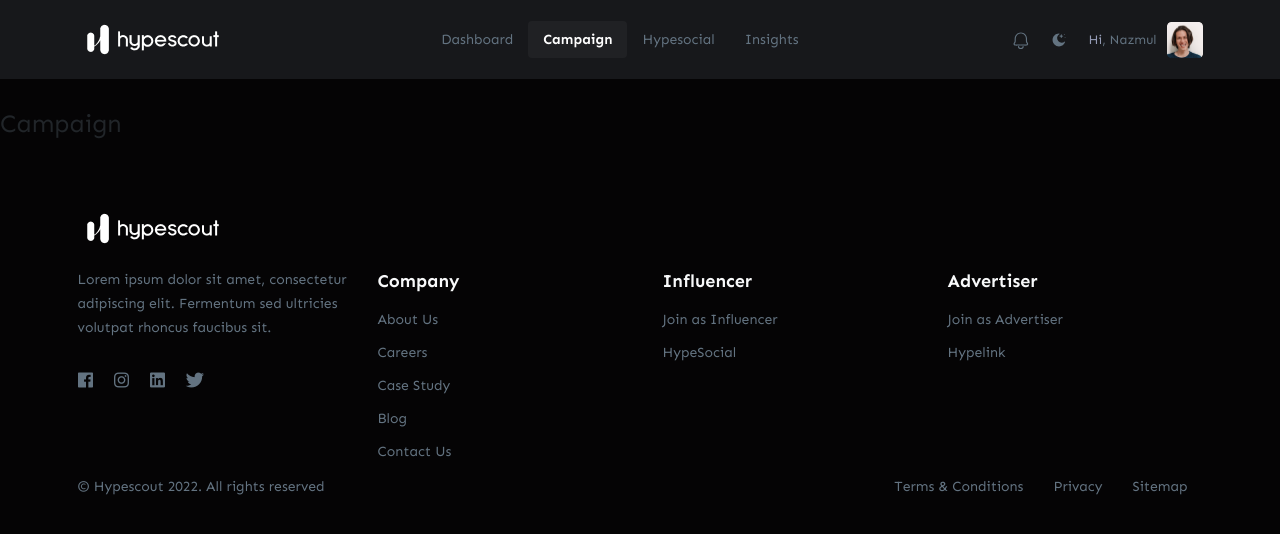
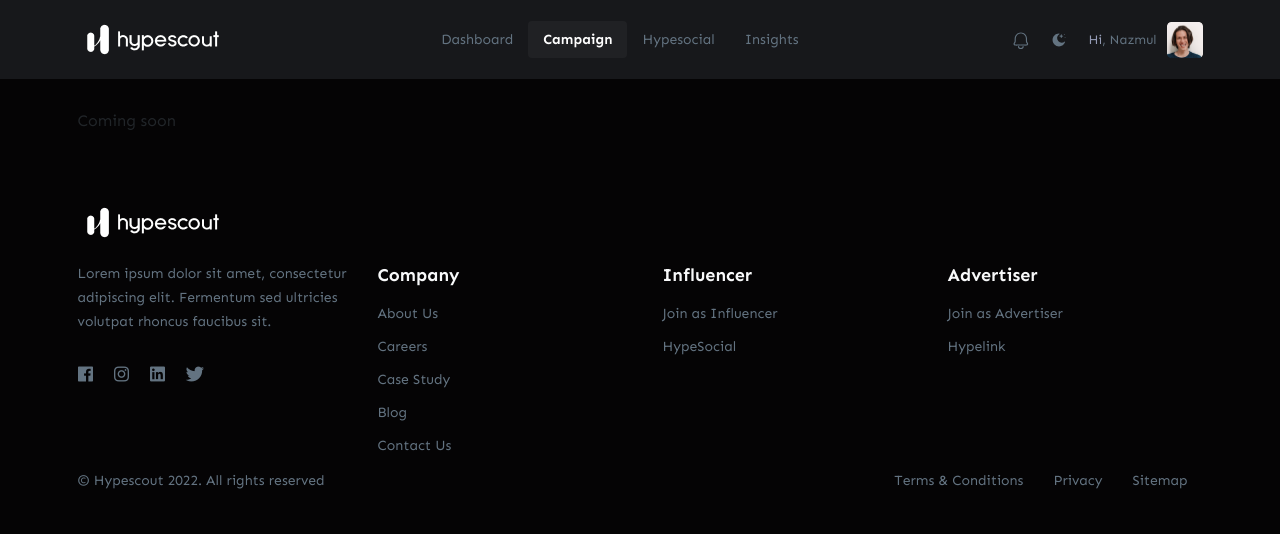
Before and after one commit to bpinazmul18/hype-scout, a React (Create React App) app: page /campaign in a window 1280 px wide. Shown: the top 534 px of the page. Built offline with nearby package versions, Linux system fonts and the light colour scheme.

Commit message:
Remove unused code and formate.

```diff
--- a/src/App.tsx
+++ b/src/App.tsx
@@ -1,11 +1,14 @@
 import React from 'react';
 import { Route, Routes, Navigate } from 'react-router-dom'
 
-import Dashboard from './pages/Dashboard';
-import NavBar from './components/NavBar';
-import Footer from './components/Footer';
+import Dashboard from './pages/Dashboard'
+import NavBar from './components/NavBar'
+import Footer from './components/Footer'
+import Campaign from './pages/Campaign'
+import HypeSocial from './pages/HypeSocial'
+import Insights from './pages/Insights'
 
-import './App.scss';
+import './App.scss'
 
 const App: React.FC = () => {
   return (
@@ -14,9 +17,9 @@ const App: React.FC = () => {
       <Routes>
         <Route path="/" element={<Navigate to="/dashboard" replace/>}/>
         <Route path="/dashboard" element={<Dashboard/>}/>
-        <Route path="/campaign" element={<h1>Campaign</h1>}/>
-        <Route path="/hypesocial" element={<h1>Hypesocial</h1>}/>
-        <Route path="/insights" element={<h1>Insights</h1>}/>
+        <Route path="/campaign" element={<Campaign/>}/>
+        <Route path="/hypesocial" element={<HypeSocial/>}/>
+        <Route path="/insights" element={<Insights/>}/>
 
         <Route path="not-found" element={<p>NOT FOUND</p>}/>
         <Route path="*" element={<Navigate to="/not-found" replace/>}/>
@@ -26,4 +29,4 @@ const App: React.FC = () => {
   );
 }
 
-export default App;
+export default App
--- a/src/components/NavBar.tsx
+++ b/src/components/NavBar.tsx
@@ -1,7 +1,8 @@
 import React from 'react'
 import { Link } from 'react-router-dom'
 import { Container, Nav, Navbar } from 'react-bootstrap'
-import NavbarDropdown from './common/NavbarDropdown';
+
+import NavbarDropdown from './common/NavbarDropdown'
 import NavItem from './common/NavItem';
 
 import logo from '../assets/img/hype-scout.png'
--- a/src/components/common/Form.tsx
+++ b/src/components/common/Form.tsx
@@ -1,5 +1,5 @@
 import React, { Component } from 'react'
-import Input from "./Input";
+import Input from './Input'
 
 class Form extends Component {
     state = {
@@ -16,7 +16,7 @@ class Form extends Component {
     }
 
     renderedInput (label: string, type: string, name: string) {
-        const {data, errors} = this.state
+        // const {data, errors} = this.state
         return <Input label={label} type={type} name={name} value={'nazu'} onChange={this.handleChange} error={'hi'}/>
     }
 }
--- a/src/components/common/SearchBox.tsx
+++ b/src/components/common/SearchBox.tsx
@@ -1,4 +1,4 @@
-import React from 'react';
+import React from 'react'
 
 interface SearchBoxProps {
     value: string,
--- /dev/null
+++ b/src/pages/Campaign.tsx
@@ -0,0 +1,14 @@
+import React from 'react'
+import {Container} from "react-bootstrap";
+
+const Campaign: React.FC = () => {
+    return (
+        <div className="campaign-page">
+            <Container>
+                Coming soon
+            </Container>
+        </div>
+    )
+}
+
+export default Campaign
--- a/src/pages/Dashboard.tsx
+++ b/src/pages/Dashboard.tsx
@@ -1,11 +1,13 @@
 import React from 'react'
 import {Button, Container, Row} from 'react-bootstrap'
+
 import Form from '../components/common/Form'
 import SearchBox from '../components/common/SearchBox'
+import ProfileItem from '../components/ProfileItem'
+import MyPagination from '../components/common/Pagination'
+
 import { DashboardState } from '../models/Dashboard'
 import { profiles } from '../fakeData'
-import ProfileItem from '../components/ProfileItem'
-import MyPagination from '../components/common/Pagination'
 
 class Dashboard extends Form {
     state: DashboardState = {
--- /dev/null
+++ b/src/pages/HypeSocial.tsx
@@ -0,0 +1,14 @@
+import React from 'react'
+import {Container} from "react-bootstrap";
+
+const HypeSocial: React.FC = () => {
+    return (
+        <div className="campaign-page">
+            <Container>
+                Coming soon
+            </Container>
+        </div>
+    )
+}
+
+export default HypeSocial
--- /dev/null
+++ b/src/pages/Insights.tsx
@@ -0,0 +1,14 @@
+import React from 'react'
+import {Container} from "react-bootstrap";
+
+const Insights: React.FC = () => {
+    return (
+        <div className="campaign-page">
+            <Container>
+                Coming soon
+            </Container>
+        </div>
+    )
+}
+
+export default Insights
```
Also changed, not shown: src/index.tsx (+9 -8 lines).
